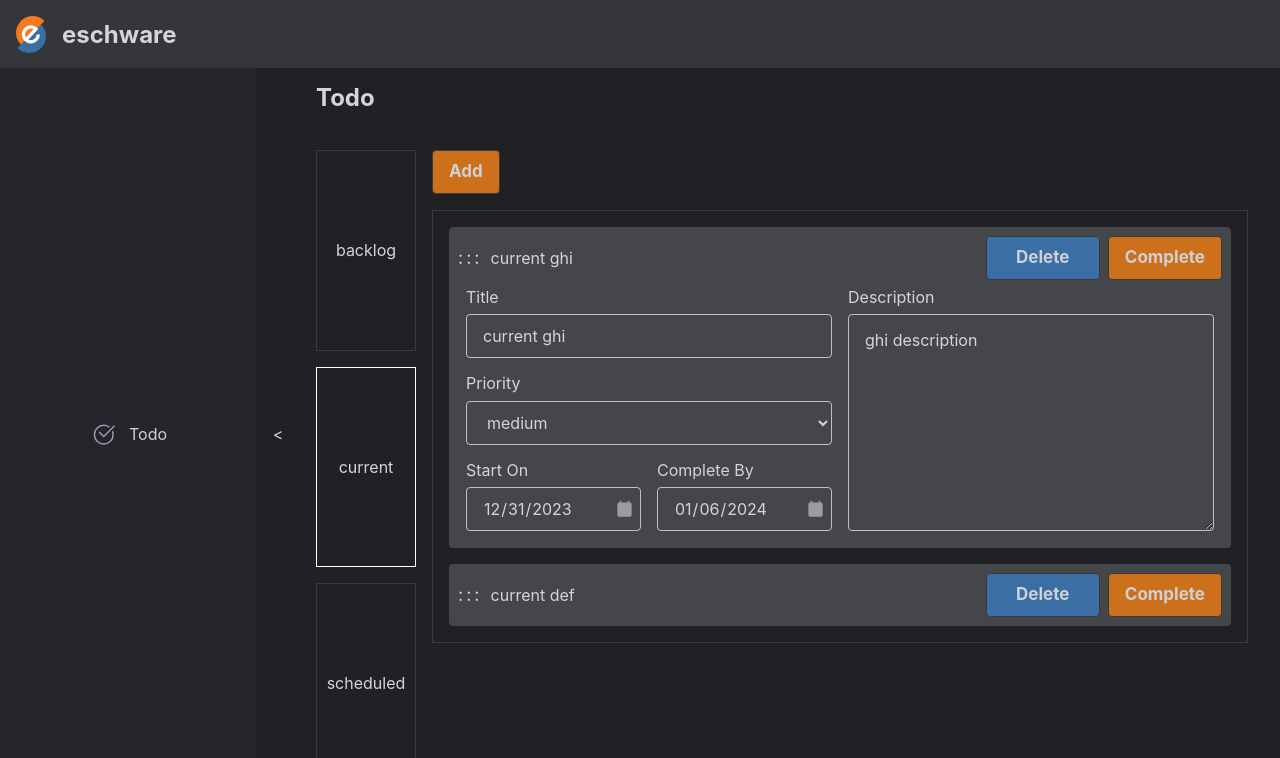
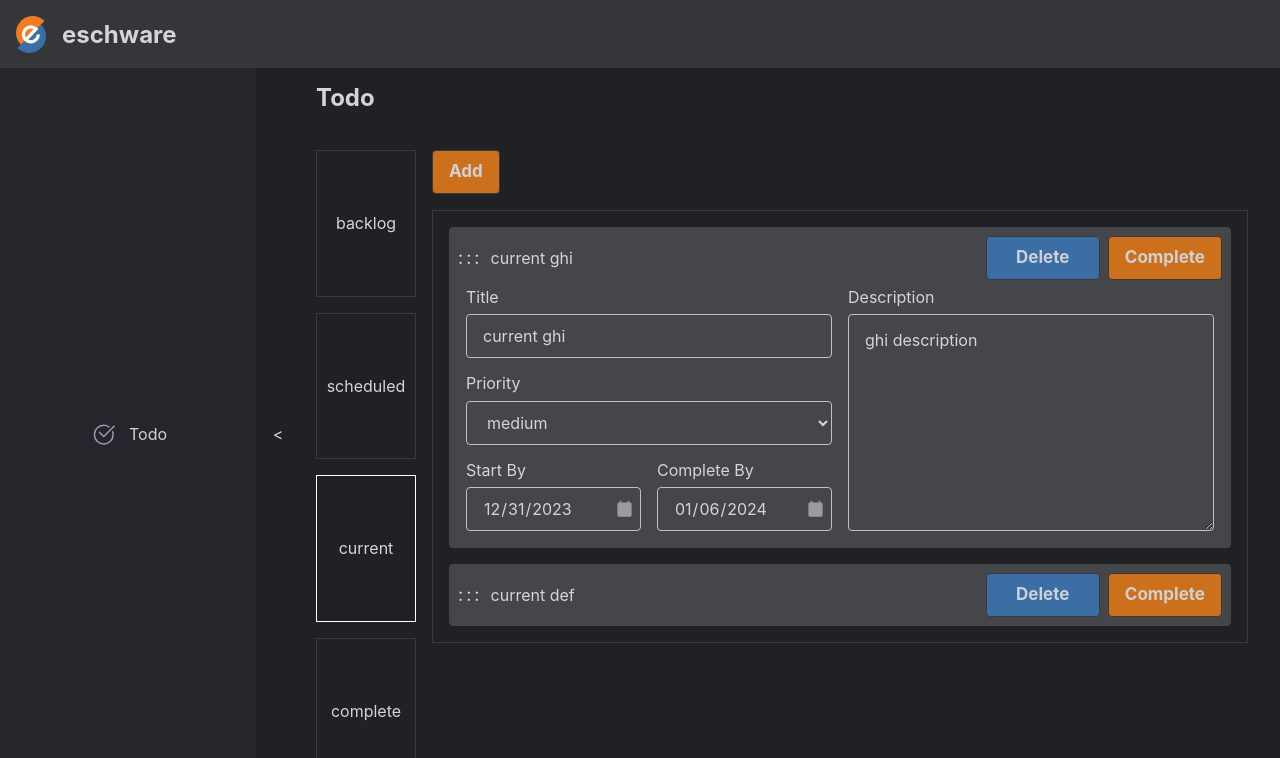
Before and after one commit to Erik-Schlegel/dashboard.erikschlegel.io, a React (Create React App) app: page / in a window 1280 px wide. Both pictures are taken after a click on the element "current ghi". Shown: the top 758 px of the page. Built offline with nearby package versions, Linux system fonts and the light colour scheme; a web font is replaced by a local one.

Commit message:
updatable todos. need to fix bug on inbound date input data

```diff
--- a/src/components/atoms/inputdate/inputdate.tsx
+++ b/src/components/atoms/inputdate/inputdate.tsx
@@ -1,9 +1,9 @@
 import React from "react";
-import classNames from "classnames";
 
 import styles from "./inputdate.module.css";
 
 const formatDate = (date: Date) => {
+   console.log(date);
    const year = date.getFullYear();
    const month = String(date.getMonth() + 1).padStart(2, "0");
    const day = String(date.getDate()).padStart(2, "0");
@@ -19,13 +19,11 @@ type InputDateProps = {
    className?: string;
 };
 
+const d = new Date();
+
 /* prettier-ignore */
-const InputDate = ({ name, label, onChange, minDate=new Date(), defaultValue=new Date(), className }: InputDateProps) =>
+const InputDate = ({ name, label, onChange, minDate=d, defaultValue=d, className }: InputDateProps) =>
 {
-   const min = `${minDate.getFullYear()}-${String(minDate.getMonth() + 1).padStart(2, '0')}-${String(minDate.getDate()).padStart(2, '0')}`;
-   const def = `${defaultValue.getFullYear()}-${String(defaultValue.getMonth() + 1).padStart(2, '0')}-${String(defaultValue.getDate()).padStart(2, '0')}`;
-
-
    return (
       <div className={className}>
          {
@@ -35,8 +33,9 @@ const InputDate = ({ name, label, onChange, minDate=new Date(), defaultValue=new
             </label>
          }
          <input type="date" name={name}
+            id={name}
             onChange={onChange}
-            min={min}
+            min={formatDate(minDate)}
             defaultValue={formatDate(defaultValue)}
             className={styles.inputDate}
          />
--- a/src/components/atoms/inputselect/inputselect.tsx
+++ b/src/components/atoms/inputselect/inputselect.tsx
@@ -22,7 +22,7 @@ const InputSelect = ({ name, label, options, defaultIndex=0, onChange, className
                {label}
             </label>
          )}
-         <select name={name} onChange={onChange} defaultValue={options[defaultIndex]} className={styles.inputSelect__ui}>
+         <select id={name} name={name} onChange={onChange} defaultValue={options[defaultIndex]} className={styles.inputSelect__ui}>
             {
                options.map((option, i) =>
                (
--- a/src/components/atoms/inputtext/inputtext.tsx
+++ b/src/components/atoms/inputtext/inputtext.tsx
@@ -20,6 +20,7 @@ const InputText = ({name, value, label, placeholder, onChange, className}: Input
             <label htmlFor={name} className={styles.label}>{label}</label>
          )}
          <input type='text'
+            id={name}
             defaultValue={value}
             name={name}
             placeholder={placeholder}
--- a/src/components/atoms/inputtextarea/inputtextarea.tsx
+++ b/src/components/atoms/inputtextarea/inputtextarea.tsx
@@ -21,6 +21,7 @@ const InputTextArea = ({ name, label, value, onChange, className }: InputTextAre
             <label htmlFor={name} className={styles.label}>{label}</label>
          }
          <textarea name={name}
+            id={name}
             onChange={onChange}
             className={classNames(styles.inputTextArea, className)}
             defaultValue={value}
--- a/src/components/atoms/todobucketcollection/todobucketcollection.module.css
+++ b/src/components/atoms/todobucketcollection/todobucketcollection.module.css
@@ -1,7 +1,7 @@
 .todoBucketCollection {
    height: 100%;
    display: grid;
-   grid-template-rows: repeat(3, 1fr);
+   grid-template-rows: repeat(4, 1fr);
    gap: var(--M_Gap);
 }
 
--- a/src/components/atoms/todobucketcollection/todobucketcollection.tsx
+++ b/src/components/atoms/todobucketcollection/todobucketcollection.tsx
@@ -6,7 +6,7 @@ import { Droppable } from "react-beautiful-dnd";
 
 import styles from "./todobucketcollection.module.css";
 
-const buckets: TypeBucket[] = ["backlog", "current", "scheduled"];
+const buckets: TypeBucket[] = ["backlog", "scheduled", "current", "complete"];
 
 type TodoBucketCollectionProps = {
    activeBucket?: TypeBucket;
--- a/src/components/organisms/todoitem/todoitem.tsx
+++ b/src/components/organisms/todoitem/todoitem.tsx
@@ -1,4 +1,4 @@
-import React from "react";
+import React, { useEffect, useRef } from "react";
 import classNames from "classnames";
 import { Draggable } from "react-beautiful-dnd";
 
@@ -9,19 +9,46 @@ import InputDate from "_atoms/inputdate/inputdate";
 import InputTextArea from "_atoms/inputtextarea/inputtextarea";
 
 import styles from "./todoitem.module.css";
+import TypeTodo from "_types/typetodo";
 
-const priorityOptions = ["low", "medium", "high"];
+const priorityOptions = ["high", "medium", "low"];
 
 type TodoItemProps = {
-   data: any;
+   data: TypeTodo;
+   handleDataChange?: (data: TypeTodo) => void;
    onToggleOpen?: () => void;
    isOpen?: boolean;
    className?: string;
 };
 
 /* prettier-ignore */
-const TodoItem = ({ data, onToggleOpen, isOpen = false, className }: TodoItemProps) =>
+const TodoItem = ({ data, handleDataChange, onToggleOpen, isOpen = false, className }: TodoItemProps) =>
 {
+   const localData = useRef(data)!;
+
+   useEffect(
+      ()=>{
+         localData.current = data;
+      },
+      [localData, data]
+   )
+
+   const handleBlur = (event: React.FocusEvent<HTMLFormElement>) =>
+   {
+      if(event.relatedTarget || !handleDataChange) return;
+      if(!localData.current) return;
+      handleDataChange(localData.current);
+   }
+
+
+   const handleChange = (event: React.FormEvent<HTMLFormElement>) =>
+   {
+      const target = event.target as HTMLInputElement;
+      const { name, value } = target;
+
+      if(name in localData.current!)
+         (localData.current! as any)[name] = value
+    };
 
    return (
 
@@ -58,6 +85,7 @@ const TodoItem = ({ data, onToggleOpen, isOpen = false, className }: TodoItemPro
 
                         {isOpen && (
 
+                           <form onBlur={handleBlur} onChange={handleChange}>
                               <div className={styles.todoItemForm}>
                                  <div className={styles.todoItemForm__1st}>
                                     <InputText label="Title" name="title"
@@ -65,18 +93,20 @@ const TodoItem = ({ data, onToggleOpen, isOpen = false, className }: TodoItemPro
                                        value={data.title}
                                     />
                                     <InputSelect label="Priority" name="priority"
-                                    options={['low', 'medium', 'high']}
+                                       options={priorityOptions}
                                        defaultIndex={priorityOptions.indexOf(data.priority)}
                                        className={styles.todoItemForm__1st__doubleWide}
                                     />
 
-                                 <InputDate label="Start On" name="startDate" defaultValue={data.startOn} />
-                                 <InputDate label="Complete By" name="completeBy" defaultValue={data.endOn} />
+                                    <InputDate label="Start By" name="startOn" defaultValue={data.startOn} />
+                                    <InputDate label="Complete By" name="endOn" defaultValue={data.endOn} />
                                  </div>
                                  <div className={styles.todoItemForm__2nd}>
                                     <InputTextArea label="Description" name="description" value={data.description} />
                                  </div>
                               </div>
+                           </form>
+
 
                         )}
 
--- a/src/components/pages/todopage/todopage.tsx
+++ b/src/components/pages/todopage/todopage.tsx
@@ -20,7 +20,7 @@ nextWeek.setDate(nextWeek.getDate() + 7);
 
 const original_items: TypeTodo[] = [
    {
-      id: "abc",
+      id: "a",
       sortIndex: 0,
       user: "user1",
       title: "backlog abc",
@@ -31,7 +31,18 @@ const original_items: TypeTodo[] = [
       endOn: nextWeek,
    },
    {
-      id: "def",
+      id: "b",
+      sortIndex: 0,
+      user: "user1",
+      title: "scheduled jkl",
+      description: "jkl description",
+      bucket: "scheduled",
+      priority: "high",
+      startOn: tomorrow,
+      endOn: nextWeek,
+   },
+   {
+      id: "c",
       sortIndex: 1,
       user: "user1",
       title: "current def",
@@ -42,24 +53,13 @@ const original_items: TypeTodo[] = [
       endOn: nextWeek,
    },
    {
-      id: "ghi",
+      id: "d",
       sortIndex: 0,
       user: "user1",
       title: "current ghi",
       description: "ghi description",
       bucket: "current",
       priority: "medium",
-      startOn: tomorrow,
-      endOn: nextWeek,
-   },
-   {
-      id: "jkl",
-      sortIndex: 0,
-      user: "user1",
-      title: "scheduled jkl",
-      description: "jkl description",
-      bucket: "scheduled",
-      priority: "high",
       startOn: tomorrow,
       endOn: nextWeek,
    },
@@ -150,6 +150,13 @@ const TodoPage = () =>
       setOpenItem(openItem === id ? null : id);
 
 
+   const handleTodoItemDataChange = (data: TypeTodo) =>
+      setItems(
+         previousItems=> previousItems.map(item => item.id === data.id ? data: item)
+      );
+
+
+
    const handleAddTodoClick = ()=>
    {
       const newTodo: TypeTodo = {
@@ -218,6 +225,7 @@ const TodoPage = () =>
                                  .map((item) => (
                                     <TodoItem
                                        key={item.sortIndex}
+                                       handleDataChange={handleTodoItemDataChange}
                                        data={item}
                                        isOpen={openItem === item.id} onToggleOpen={()=> handleToggleOpen(item.id)}
                                     />
--- a/src/types/typebucket.tsx
+++ b/src/types/typebucket.tsx
@@ -1,3 +1,3 @@
-type TypeBucket = "backlog" | "current" | "scheduled";
+type TypeBucket = "backlog" | "current" | "scheduled" | "complete";
 
 export default TypeBucket;
```
Also changed, not shown: 1 other file (tests, documents, lock files or other folders). Lines whose indentation alone changed are shown as unchanged.
